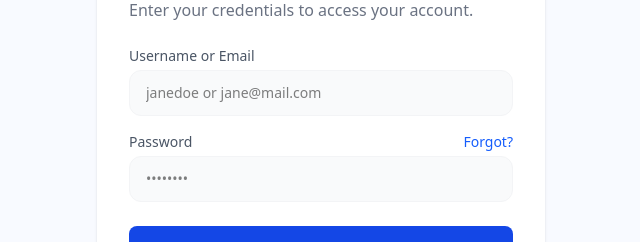
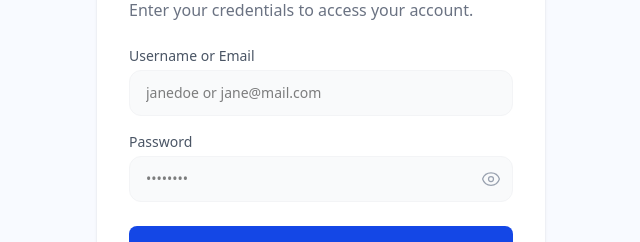
Before and after one commit to ardhaniahlan/e-commerce-lite-nextjs, a Next.js app: page /auth in a window 1280 px wide. Shown: the part 378-620 px from the top of the page, without its empty margins (319-959 px from the left). Built offline with nearby package versions, Linux system fonts and the light colour scheme.

Commit message:
AUTH: auth api and local

```diff
--- /dev/null
+++ b/app/(shop)/page.tsx
@@ -0,0 +1,50 @@
+"use client";
+import { useRouter } from "next/navigation";
+import { useEffect, useState } from "react";
+
+const Dashboard = () => {
+  const router = useRouter();
+  const [isAuthenticated, setIsAuthenticated] = useState(false);
+
+  useEffect(() => {
+    const token = localStorage.getItem("auth_token");
+    if (!token) {
+      router.replace("/auth");
+    }
+    setIsAuthenticated(!!token);
+  }, [router]);
+
+  if (!isAuthenticated) {
+    return <div className="flex items-center justify-center h-screen w-full">
+    <div className="text-center">
+      <div className="inline-block animate-spin rounded-full h-12 w-12 border-t-4 border-b-4 border-blue-600 mb-4"></div>
+      <p className="text-gray-600 text-lg">Memuat sesi...</p>
+    </div>
+  </div>;
+  }
+
+  const handleLogout = () => {
+    localStorage.removeItem('auth_token');
+    router.replace('/auth');
+  };
+
+  return (
+    <div className="min-h-screen bg-gray-50 p-8">
+      <div className="max-w-4xl mx-auto bg-white p-8 rounded-2xl shadow-sm border border-gray-100">
+        <h1 className="text-3xl font-bold text-slate-800 mb-2">Dashboard</h1>
+        <p className="text-gray-500 mb-8">
+          Sesi kamu aman! Token terdeteksi di dalam sistem.
+        </p>
+
+        <button
+          onClick={handleLogout}
+          className="px-6 py-2.5 bg-red-50 text-red-600 font-semibold rounded-xl hover:bg-red-100 transition-colors"
+        >
+          Logout Sekarang
+        </button>
+      </div>
+    </div>
+  );
+};
+
+export default Dashboard;
--- a/app/auth/page.tsx
+++ b/app/auth/page.tsx
@@ -1,10 +1,53 @@
 "use client";
 
 import AuthForm from "@/features/auth/components/AuthForm";
-import { useState } from "react";
+import { AuthFormData } from "@/features/auth/schema/authSchema";
+import { loginAPI, LoginRequest, registerAPI, RegisterRequest } from "@/features/auth/services/authService";
+import { useRouter } from "next/navigation";
+import { useEffect, useState } from "react";
 
 const Login = () => {
   const [mode, setMode] = useState<"login" | "register">("login");
+  const router = useRouter();
+
+  useEffect(() => {
+    const token = localStorage.getItem("auth_token");
+    if (token) {
+      router.replace("/");
+    }
+  }, [router]);
+
+  const handleAuthSubmit = async (data: AuthFormData) => {
+    try {
+      if (mode === "login") {
+        const apiPayload: LoginRequest = {
+          username: data.identifier || "",
+          password: data.password,
+        };
+
+        const result = await loginAPI(apiPayload);
+        console.log("Token berhasil didapatkan:", result.token);
+
+        localStorage.setItem("auth_token", result.token);
+        router.replace("/");
+
+      } else {
+        const apiPayload: RegisterRequest = {
+          username: data.username || "",
+          email: data.email || "",
+          password: data.password,
+        };
+
+        await registerAPI(apiPayload);
+        alert("Registrasi sukses! Silakan login.");
+
+        setMode("login");
+      }
+    } catch (error) {
+      console.error("Authentication failed:", error);
+      alert("Terjadi kesalahan, silakan periksa kembali datamu.");
+    }
+  };
 
   return (
     <div className="min-h-screen bg-[#F8FAFF] flex flex-col items-center justify-center p-4 font-sans">
@@ -38,12 +81,7 @@ const Login = () => {
         </button>
       </div>
 
-      <AuthForm
-        mode={mode}
-        onSubmit={(data) => {
-          console.log(`Submit data untuk: ${mode}`, data);
-        }}
-      />
+      <AuthForm mode={mode} onSubmit={handleAuthSubmit}/>
     </div>
   );
 };
--- a/features/auth/components/AuthForm.tsx
+++ b/features/auth/components/AuthForm.tsx
@@ -1,17 +1,27 @@
-import { AuthFormData, loginSchema, registerSchema } from "../schema/authSchema";
+import { useEffect } from "react";
+import {
+  AuthFormData,
+  loginSchema,
+  registerSchema,
+} from "../schema/authSchema";
+import {
+  loginAPI,
+  LoginRequest,
+  registerAPI,
+  RegisterRequest,
+} from "../services/authService";
 import InputField from "./InputField";
 import { zodResolver } from "@hookform/resolvers/zod";
-import { Resolver, useForm } from "react-hook-form";
+import { useForm } from "react-hook-form";
 
 interface AuthFormProps {
   mode?: "login" | "register";
-  onSubmit?: (data: AuthFormData) => void;
+  onSubmit: (data: AuthFormData) => void;
 }
 
 const AuthForm = ({ mode = "login", onSubmit }: AuthFormProps) => {
   const isLogin = mode === "login";
   const currentSchema = isLogin ? loginSchema : registerSchema;
-
   const {
     register,
     handleSubmit,
@@ -21,9 +31,12 @@ const AuthForm = ({ mode = "login", onSubmit }: AuthFormProps) => {
     resolver: zodResolver(currentSchema) as any,
   });
 
-  const submitHandler = (data: AuthFormData) => {
-    onSubmit?.(data);
+  useEffect(() => {
     reset();
+  }, [mode, reset]);
+
+  const handleInternalSubmit = (data: AuthFormData) => {
+    onSubmit(data);
   };
 
   return (
@@ -37,11 +50,10 @@ const AuthForm = ({ mode = "login", onSubmit }: AuthFormProps) => {
           : "Fill in the details to get started."}
       </p>
 
-      <form onSubmit={handleSubmit(submitHandler)}>
+      <form onSubmit={handleSubmit(handleInternalSubmit)}>
         {!isLogin && (
           <InputField
             label="Username"
-            name="username"
             type="text"
             placeholder="janedoe"
             register={register("username")}
@@ -51,7 +63,6 @@ const AuthForm = ({ mode = "login", onSubmit }: AuthFormProps) => {
 
         <InputField
           label={isLogin ? "Username or Email" : "Email"}
-          name={isLogin ? "identifier" : "email"}
           type={isLogin ? "text" : "email"}
           placeholder={isLogin ? "janedoe or jane@mail.com" : "jane@mail.com"}
           register={register(isLogin ? "identifier" : "email")}
@@ -60,10 +71,8 @@ const AuthForm = ({ mode = "login", onSubmit }: AuthFormProps) => {
 
         <InputField
           label="Password"
-          name="password"
           type="password"
           placeholder="••••••••"
-          rightElement={isLogin ? "Forgot?" : null}
           register={register("password")}
           error={errors.password}
         />
--- a/features/auth/components/InputField.tsx
+++ b/features/auth/components/InputField.tsx
@@ -1,39 +1,66 @@
+import { useState } from "react";
 import { FieldError, UseFormRegisterReturn } from "react-hook-form";
 
 interface InputFieldProps {
   label: string;
-  name: string;
   type: string;
   placeholder: string;
-  rightElement?: React.ReactNode;
   register: UseFormRegisterReturn;
   error: FieldError | undefined;
 }
 
 const InputField = ({
   label,
-  name,
   type,
   placeholder,
-  rightElement,
   register,
-  error
+  error,
 }: InputFieldProps) => {
+
+  const [showPassword, setShowPassword] = useState(false);
+  const isPassword = type === "password";
+  const inputType = isPassword ? (showPassword ? "text" : "password") : type;
+
   return (
     <div className="flex flex-col mb-4">
       <div className="flex justify-between items-center mb-1">
         <label className="text-sm text-gray-600 font-medium">{label}</label>
-        {rightElement && <span className="text-sm text-blue-600 cursor-pointer">{rightElement}</span>}
       </div>
-      <input
-      type={type}
-      placeholder={placeholder}
-      {...register}
-      className={`px-4 py-3 bg-[#F9FAFB] border rounded-xl focus:outline-none focus:ring-2 text-sm ${
-        error ? "border-red-500 focus:ring-red-200" : "border-gray-100 focus:ring-blue-500"
-      }`}
-    />
-    {error && <span className="text-xs text-red-500 mt-1">{error.message}</span>}
+      <div className="relative">
+        <input
+          type={inputType}
+          placeholder={placeholder}
+          {...register}
+          className={`w-full px-4 py-3 bg-[#F9FAFB] border rounded-xl focus:outline-none focus:ring-2 text-sm transition-colors ${
+            error ? "border-red-500 focus:ring-red-200" : "border-gray-100 focus:ring-blue-500"
+          } ${isPassword ? "pr-12" : ""}`}
+        />
+
+        {isPassword && (
+          <button
+            type="button"
+            onClick={() => setShowPassword(!showPassword)}
+            className="absolute right-3 top-1/2 transform -translate-y-1/2 text-gray-400 hover:text-gray-600 focus:outline-none"
+            aria-label={showPassword ? "Sembunyikan password" : "Tampilkan password"}
+          >
+            {showPassword ? (
+              <svg xmlns="http://www.w3.org/2000/svg" fill="none" viewBox="0 0 24 24" strokeWidth={1.5} stroke="currentColor" className="w-5 h-5">
+                <path strokeLinecap="round" strokeLinejoin="round" d="M3.98 8.223A10.477 10.477 0 001.934 12C3.226 16.338 7.244 19.5 12 19.5c.993 0 1.953-.138 2.863-.395M6.228 6.228A10.45 10.45 0 0112 4.5c4.756 0 8.773 3.162 10.065 7.498a10.523 10.523 0 01-4.293 5.774M6.228 6.228L3 3m3.228 3.228l3.65 3.65m7.894 7.894L21 21m-3.228-3.228l-3.65-3.65m0 0a3 3 0 10-4.243-4.243m4.242 4.242L9.88 9.88" />
+              </svg>
+            ) : (
+              <svg xmlns="http://www.w3.org/2000/svg" fill="none" viewBox="0 0 24 24" strokeWidth={1.5} stroke="currentColor" className="w-5 h-5">
+                <path strokeLinecap="round" strokeLinejoin="round" d="M2.036 12.322a1.012 1.012 0 010-.639C3.423 7.51 7.36 4.5 12 4.5c4.638 0 8.573 3.007 9.963 7.178.07.207.07.431 0 .639C20.577 16.49 16.64 19.5 12 19.5c-4.638 0-8.573-3.007-9.963-7.178z" />
+                <path strokeLinecap="round" strokeLinejoin="round" d="M15 12a3 3 0 11-6 0 3 3 0 016 0z" />
+              </svg>
+            )}
+          </button>
+        )}
+      </div>
+
+
+      {error && (
+        <span className="text-xs text-red-500 mt-1">{error.message}</span>
+      )}
     </div>
   );
 };
--- /dev/null
+++ b/features/auth/services/authService.ts
@@ -0,0 +1,61 @@
+import apiClient from '@/lib/axios';
+
+export interface LoginRequest {
+  username: string;
+  password: string;
+}
+
+export interface LoginResponse {
+  token: string;
+}
+
+export interface RegisterRequest {
+  username: string;
+  email: string;
+  password: string;
+}
+
+export interface RegisterResponse {
+  token: string;
+}
+
+export const loginAPI = async (data: LoginRequest): Promise<LoginResponse> => {
+  const savedUserStr = localStorage.getItem('dummy_user');
+
+  if (savedUserStr) {
+    const savedUser = JSON.parse(savedUserStr);
+
+    const isUsernameMatch = savedUser.username === data.username;
+    const isEmailMatch = savedUser.email === data.username;
+    const isPasswordMatch = savedUser.password === data.password;
+
+    if ((isUsernameMatch || isEmailMatch) && isPasswordMatch) {
+      console.log("Login menggunakan data lokal berhasil!");
+      return { token: "simulated-jwt-token-123456789" };
+    }
+  }
+
+  try {
+    const response = await apiClient.post('/auth/login', {
+      username: data.username,
+      password: data.password,
+    });
+    return response.data;
+  } catch (error: any) {
+    throw new Error(error.response?.data || "Gagal melakukan login");
+  }
+};
+
+export const registerAPI = async (data: RegisterRequest): Promise<RegisterResponse> => {
+  try {
+    const response = await apiClient.post('/users', {
+      username: data.username,
+      email: data.email,
+      password: data.password,
+    });
+    localStorage.setItem('dummy_user', JSON.stringify(data));
+    return response.data;
+  } catch (error: any) {
+    throw new Error(error.response?.data || "Gagal melakukan register");
+  }
+};
--- /dev/null
+++ b/lib/axios.ts
@@ -0,0 +1,11 @@
+import axios from "axios";
+
+const apiClient = axios.create({
+  baseURL: 'https://fakestoreapi.com',
+  headers: {
+    'Content-Type': 'application/json',
+  },
+  timeout: 10000,
+});
+
+export default apiClient;
--- a/package.json
+++ b/package.json
@@ -10,6 +10,7 @@
   },
   "dependencies": {
     "@hookform/resolvers": "^5.7.1",
+    "axios": "^1.19.0",
     "next": "16.2.12",
     "react": "19.2.4",
     "react-dom": "19.2.4",
```
Also changed, not shown: 1 other file (tests, documents, lock files or other folders).
